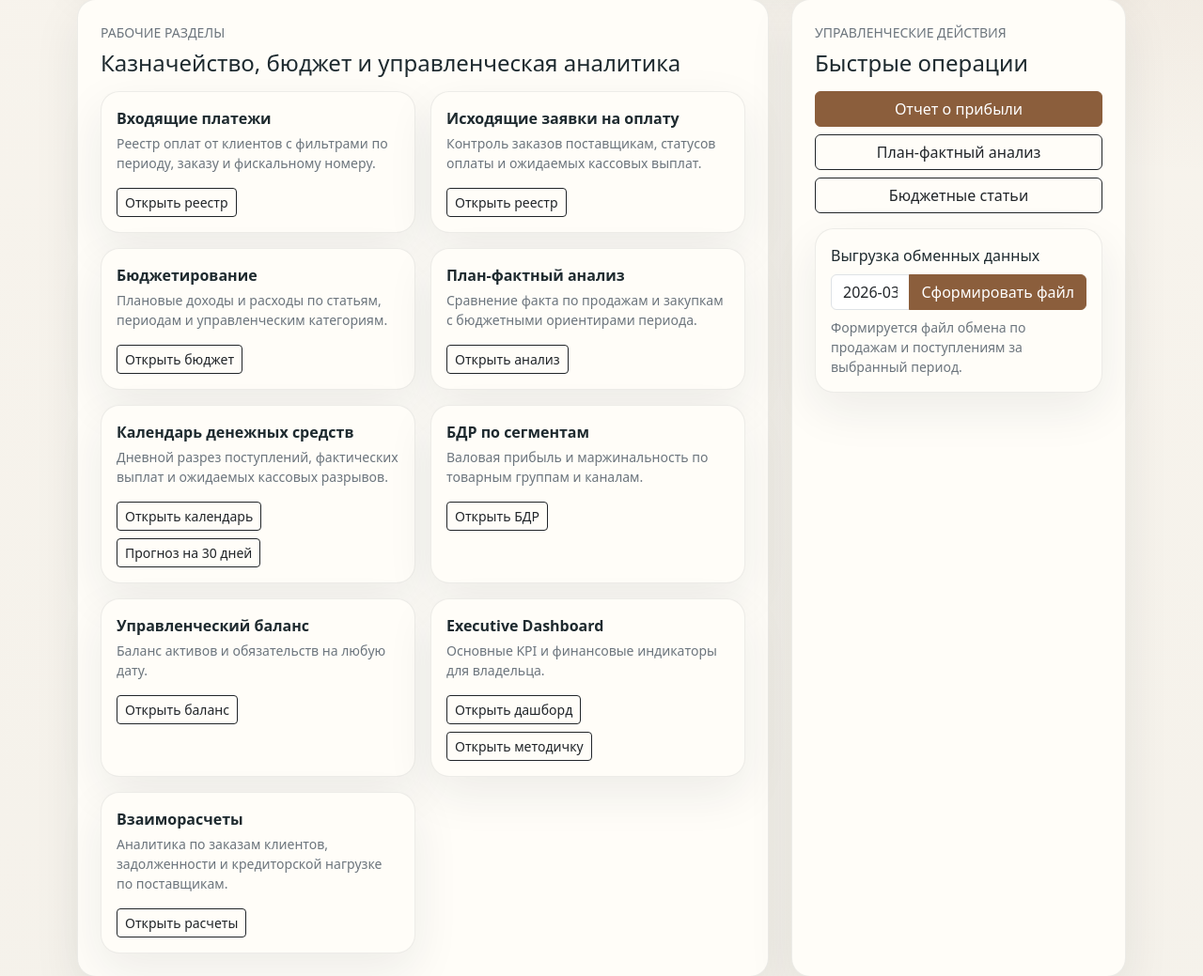
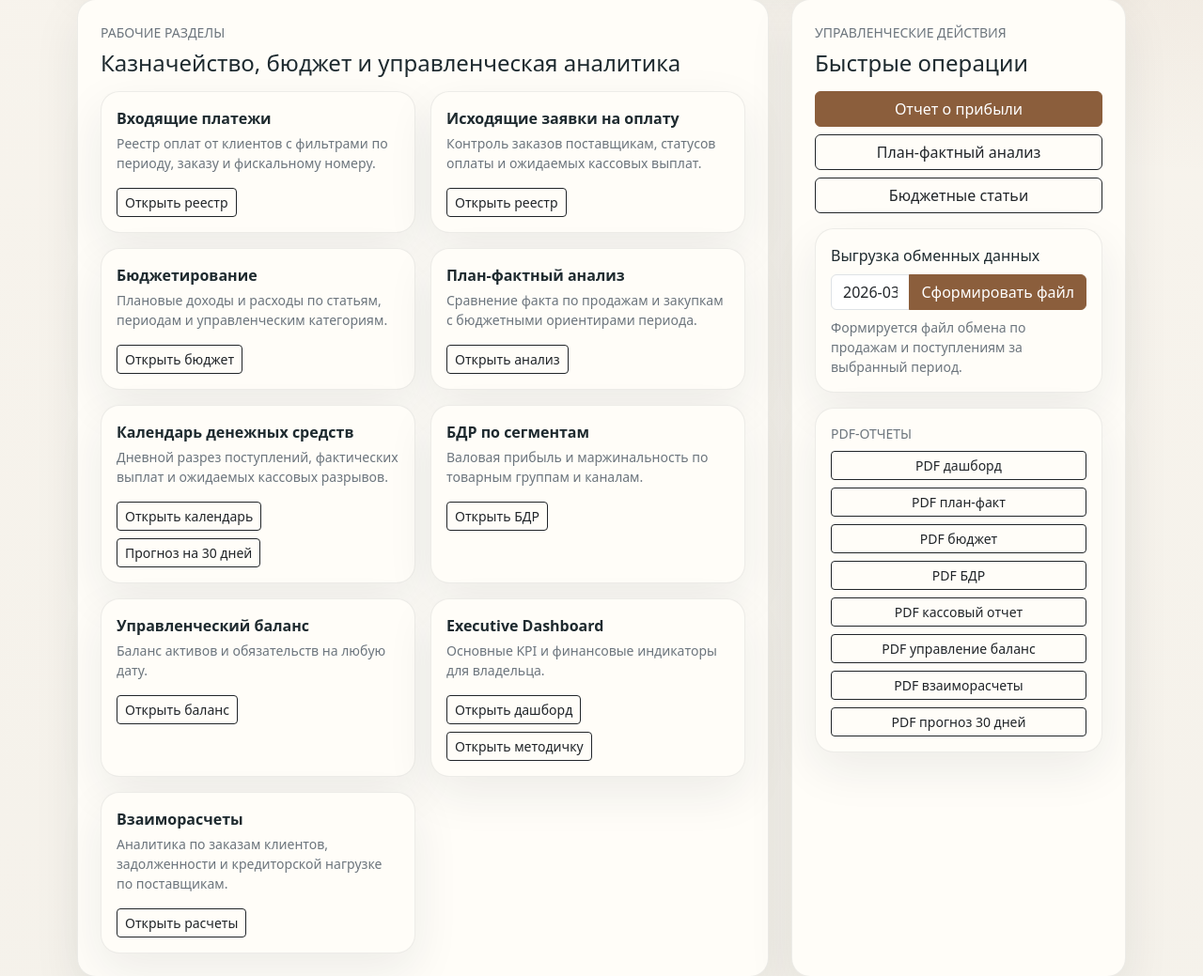
Before and after one commit to Clolulu/mebelgrad_kis, a Flask app: page /finance/ in a window 1280 px wide. Shown: the part 491-1530 px from the top of the page at 94% size. Run offline with Flask 3, Linux system fonts and the light colour scheme; a user stored in the database is signed in.

Commit message:
Add direct PDF report buttons to finance main page

```diff
--- a/templates/finance/index.html
+++ b/templates/finance/index.html
@@ -116,7 +116,7 @@
                 <a href="{{ url_for('finance.plan_fact_analysis') }}" class="btn btn-outline-dark">План-фактный анализ</a>
                 <a href="{{ url_for('finance.budget') }}" class="btn btn-outline-dark">Бюджетные статьи</a>
             </div>
-            <form method="post" action="{{ url_for('finance.export_1c') }}" class="surface p-3">
+            <form method="post" action="{{ url_for('finance.export_1c') }}" class="surface p-3 mb-3">
                 <label class="form-label" for="period">Выгрузка обменных данных</label>
                 <div class="input-group">
                     <input class="form-control" id="period" name="period" value="{{ current_period }}">
@@ -126,6 +126,19 @@
                     Формируется файл обмена по продажам и поступлениям за выбранный период.
                 </div>
             </form>
+            <div class="surface p-3">
+                <div class="text-uppercase text-secondary small mb-2">PDF-отчеты</div>
+                <div class="d-grid gap-2">
+                    <a href="{{ url_for('finance.dashboard_print', period=current_period, show_seal=1, show_signatures=1) }}" target="_blank" class="btn btn-outline-dark btn-sm">PDF дашборд</a>
+                    <a href="{{ url_for('finance.plan_fact_analysis_print', period=current_period, show_seal=1, show_signatures=1) }}" target="_blank" class="btn btn-outline-dark btn-sm">PDF план-факт</a>
+                    <a href="{{ url_for('finance.budget_print', period=current_period, show_seal=1, show_signatures=1) }}" target="_blank" class="btn btn-outline-dark btn-sm">PDF бюджет</a>
+                    <a href="{{ url_for('finance.bdr_report_print', period=current_period, show_seal=1, show_signatures=1) }}" target="_blank" class="btn btn-outline-dark btn-sm">PDF БДР</a>
+                    <a href="{{ url_for('finance.cash_flow_print', period=current_period, show_seal=1, show_signatures=1) }}" target="_blank" class="btn btn-outline-dark btn-sm">PDF кассовый отчет</a>
+                    <a href="{{ url_for('finance.management_balance_print', date=current_period ~ '-01', show_seal=1, show_signatures=1) }}" target="_blank" class="btn btn-outline-dark btn-sm">PDF управление баланс</a>
+                    <a href="{{ url_for('finance.settlements_print', period=current_period, show_seal=1, show_signatures=1) }}" target="_blank" class="btn btn-outline-dark btn-sm">PDF взаиморасчеты</a>
+                    <a href="{{ url_for('finance.bdds_forecast_print', show_seal=1, show_signatures=1) }}" target="_blank" class="btn btn-outline-dark btn-sm">PDF прогноз 30 дней</a>
+                </div>
+            </div>
         </div>
     </div>
 </div>
```
